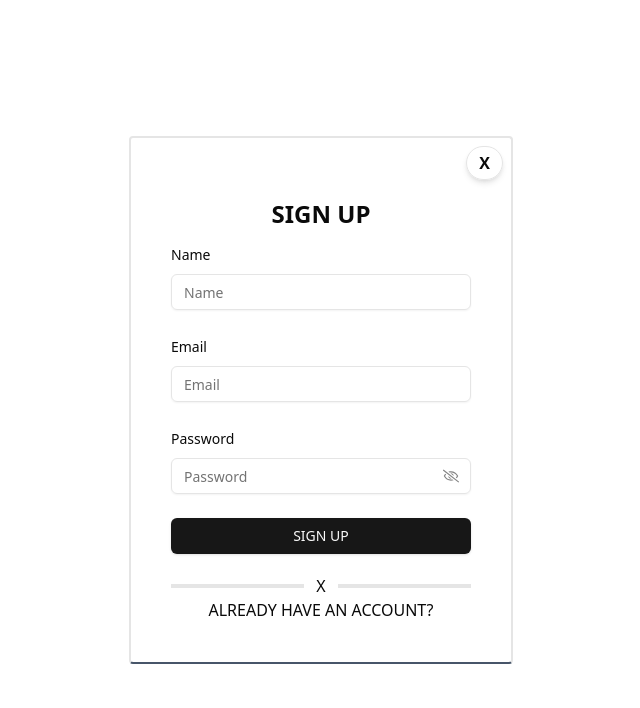
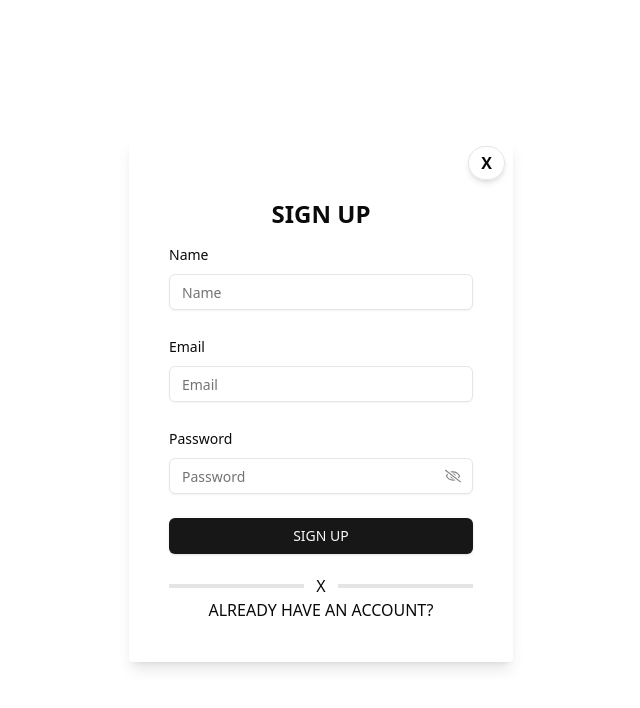
Before and after one commit to mdrakibmia99/quiz-app, a React (Vite) app: page /registration in a window 1280 px wide. Shown: the top 708 px of the page, without its empty margins (319-959 px from the left). Built offline with nearby package versions, Linux system fonts and the light colour scheme; no server answers.

Commit message:
update signup design

```diff
--- a/src/pages/SignUp.tsx
+++ b/src/pages/SignUp.tsx
@@ -51,7 +51,7 @@ export default function SignUp() {
   return (
     <div className="h-svh w-full grid place-items-center">
       <Form {...form}>
-        <div className="mx-auto p-1 relative lg:p-10 md:p-10 border-b-slate-600 border-2 rounded-sm w-full lg:w-96 md:w-96">
+        <div className="mx-auto p-1 relative lg:p-10 md:p-10 shadow-lg hover:shadow-xl rounded-sm w-full lg:w-96 md:w-96">
           <p
             onClick={() => navigate("/")}
             className="border inline font-bold shadow-md hover:shadow-sm hover:cursor-pointer px-3 py-1 rounded-full absolute top-0 right-0 m-2"
```
